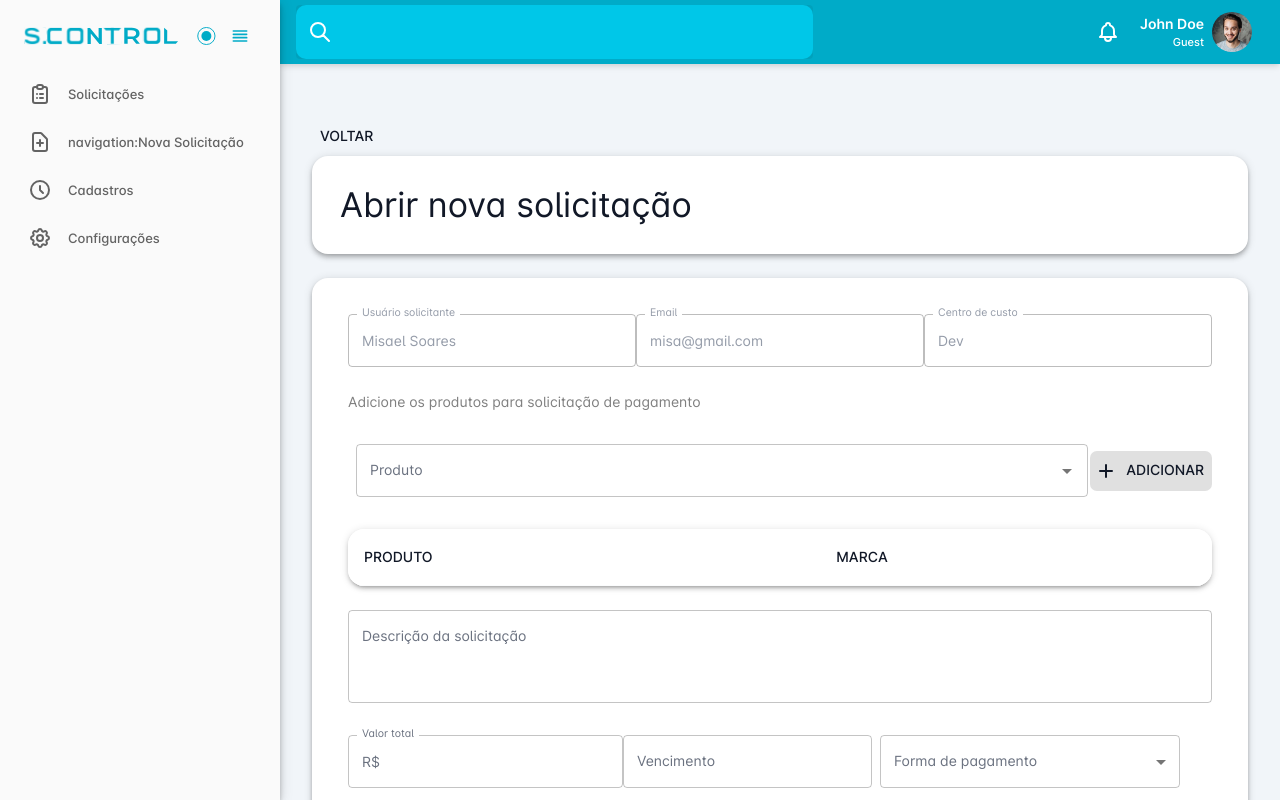
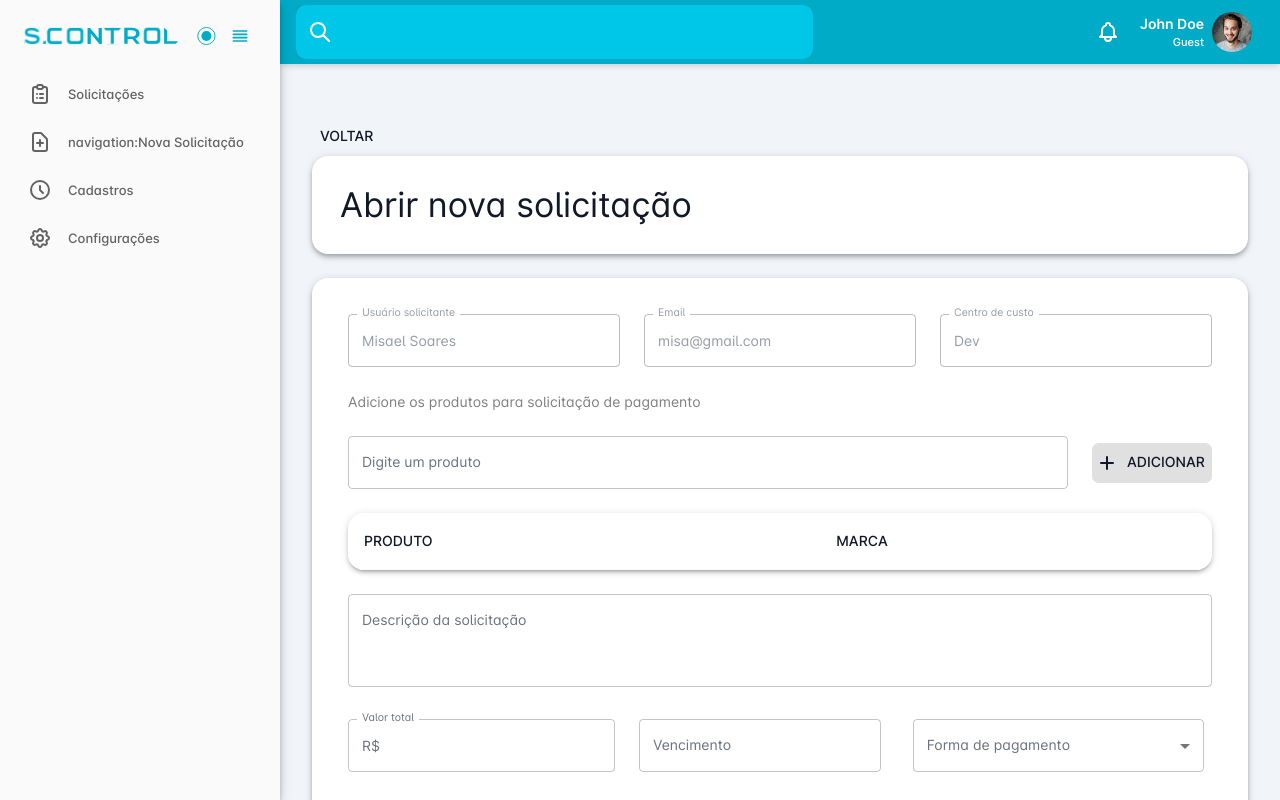
Before and after one commit to dev-growdev/stella_scontrol_web, a React (Create React App) app: page /solicitar-pagamento in a window 1280 px wide. Shown: the top 800 px of the page. Built offline with nearby package versions, Linux system fonts and the light colour scheme; what axios-mock-adapter, mobile-detect would draw is missing.

Commit message:
feature: adiciona input dinamico para add produto

```diff
--- /dev/null
+++ b/src/app/components/CreatableOptions.tsx
@@ -0,0 +1,165 @@
+import Autocomplete, { createFilterOptions } from '@mui/material/Autocomplete';
+import Button from '@mui/material/Button';
+import Dialog from '@mui/material/Dialog';
+import DialogActions from '@mui/material/DialogActions';
+import DialogContent from '@mui/material/DialogContent';
+import DialogContentText from '@mui/material/DialogContentText';
+import DialogTitle from '@mui/material/DialogTitle';
+import TextField from '@mui/material/TextField';
+import * as React from 'react';
+
+interface CreatableProps {
+  newData: (data: ProductOptionType) => void
+  selectedData: (data: ProductOptionType) => void
+  products: ProductOptionType[]
+}
+
+export interface ProductOptionType {
+  inputValue?: string;
+  product?: string;
+  brand?: string;
+}
+
+const filter = createFilterOptions<ProductOptionType>();
+
+export default function CreatableOptions({ newData, selectedData, products }: CreatableProps) {
+  const [value, setValue] = React.useState<ProductOptionType | null>(null);
+  const [open, toggleOpen] = React.useState(false);
+  const [controlCharacter, setControlCharacter] = React.useState("")
+  const [dialogValue, setDialogValue] = React.useState({
+    product: '',
+    brand: '',
+  });
+
+  const handleInputChange = (event: React.ChangeEvent<HTMLInputElement>) => {
+    setControlCharacter(event.target.value);
+  };
+
+
+
+  const handleClose = () => {
+    setDialogValue({
+      product: '',
+      brand: '',
+    });
+    toggleOpen(false);
+  };
+
+  React.useEffect(() => {
+    if (value) {
+      selectedData({ product: value.product, brand: value.brand })
+    }
+  }, [value])
+
+
+
+  const handleSubmit = (event: React.FormEvent<HTMLFormElement>) => {
+    event.preventDefault();
+    newData(dialogValue)
+    handleClose();
+  };
+
+  return (
+    <React.Fragment>
+      <Autocomplete
+        value={value}
+        onChange={(event, newValue) => {
+          if (typeof newValue === 'string') {
+            // timeout to avoid instant validation of the dialog's form.
+
+            toggleOpen(true);
+            setDialogValue({
+              product: newValue,
+              brand: '',
+            });
+
+            selectedData(dialogValue)
+          } else if (newValue && newValue.inputValue) {
+            toggleOpen(true);
+            setDialogValue({
+              product: newValue.inputValue,
+              brand: '',
+            });
+            selectedData(dialogValue)
+          } else {
+            setValue(newValue as ProductOptionType)
+          }
+        }}
+        filterOptions={(options, params) => {
+          const filtered = filter(options, params);
+
+          if (params.inputValue !== '') {
+            filtered.push({
+              inputValue: params.inputValue,
+              product: `Add "${params.inputValue}"`,
+            });
+          }
+
+          return filtered;
+        }}
+        id="free-solo-dialog-demo"
+        options={controlCharacter.length > 2 ? products : []}
+        getOptionLabel={(option) => {
+          // e.g. value selected with enter, right from the input
+          if (typeof option === 'string') {
+            return option;
+          }
+          if (option.inputValue) {
+            return option.inputValue;
+          }
+          return option.product;
+        }}
+        selectOnFocus
+        clearOnBlur
+        handleHomeEndKeys
+        renderOption={(props, option) => <li {...props}>{option.product} {option.brand ? `| ${option.brand}` : ''}</li>}
+        fullWidth
+        freeSolo
+        renderInput={(params) => <TextField {...params} label="Digite um produto" onChange={handleInputChange} />}
+      />
+      <Dialog open={open} onClose={handleClose}>
+        <form onSubmit={handleSubmit}>
+          <DialogTitle>Adicione um novo produto</DialogTitle>
+          <DialogContent>
+            <DialogContentText>
+              Deseja selecionar um produto que não existe no nosso banco de dados? Adicione aqui!
+            </DialogContentText>
+            <TextField
+              autoFocus
+              margin="dense"
+              id="name"
+              value={dialogValue.product}
+              onChange={(event) =>
+                setDialogValue({
+                  ...dialogValue,
+                  product: event.target.value,
+                })
+              }
+              label="Produto"
+              type="text"
+              variant="standard"
+            />
+            <TextField
+              margin="dense"
+              id="name"
+              value={dialogValue.brand}
+              onChange={(event) =>
+                setDialogValue({
+                  ...dialogValue,
+                  brand: event.target.value,
+                })
+              }
+              label="Marca"
+              type="text"
+              variant="standard"
+            />
+          </DialogContent>
+          <DialogActions>
+            <Button onClick={handleClose}>Cancelar</Button>
+            <Button type="submit">Adicionar</Button>
+          </DialogActions>
+        </form>
+      </Dialog>
+    </React.Fragment>
+  );
+}
--- a/src/app/main/form-request/FormRequest.tsx
+++ b/src/app/main/form-request/FormRequest.tsx
@@ -1,11 +1,11 @@
-
 import FuseSvgIcon from "@fuse/core/FuseSvgIcon";
-import { Autocomplete, Box, Button, Checkbox, FormControl, FormControlLabel, FormGroup, Input, InputLabel, MenuItem, OutlinedInput, Paper, Select, TextField, Typography, useTheme } from "@mui/material";
+import { Box, Button, Checkbox, FormControl, FormControlLabel, FormGroup, Input, InputLabel, MenuItem, OutlinedInput, Paper, Select, TextField, Typography, useTheme } from "@mui/material";
 import InputAdornment from '@mui/material/InputAdornment';
 import { SelectChangeEvent } from '@mui/material/Select';
 import { Theme } from '@mui/material/styles';
 import { DatePicker } from "@mui/x-date-pickers";
 import { useState } from "react";
+import CreatableOptions, { ProductOptionType } from "../../components/CreatableOptions";
 import CustomizedTables from '../../components/CustomizedTables';
 
 
@@ -23,8 +23,10 @@ const MenuProps = {
 const names = [
     "Boleto",
     "Cartão de crédito",
+    "Cartão corporativo",
     "Pix",
-    "Transferência bancária"
+    "Transferência bancária",
+
 ];
 
 function getStyles(name: string, personName: string[], theme: Theme) {
@@ -36,11 +38,23 @@ function getStyles(name: string, personName: string[], theme: Theme) {
     };
 }
 
+const productsArray = [
+    { product: 'café', brand: 'melita' },
+    { product: 'cafézes', brand: 'tres corações' },
+    { product: 'cane azul', brand: 'sei lá' },
+]
+
 
 export default function FormRequest() {
     const theme = useTheme();
     const [formaDePagamento, setFormaDePagamento] = useState<string[]>([]);
     const [selectedDate, setSelectedDate] = useState<Date | null>(null);
+    const [valueProducts, setValueProducts] = useState<{ product: string, brand: string } | null>(null)
+    const [inputValueProducts, setInputValueProducts] = useState("")
+    const [hasProof, setHasProof] = useState<boolean>(false)
+    const [isRatiable, setIsRatiable] = useState<boolean>(false);
+    const [tableData, setTableData] = useState([])
+
 
     const currentDate = new Date();
     const minDate = new Date();
@@ -61,25 +75,26 @@ export default function FormRequest() {
         console.log(files);
     };
 
-    const [valueProducts, setValueProducts] = useState("")
-    const [inputValueProducts, setInputValueProducts] = useState("")
-    const productsArray = ["Folha de oficio", "Caneta bic", "Mouse", "Teclado", "Mousepad", "Headset", "Café"]
-
-    const [tableData, setTableData] = useState([])
-
-
-
     function handleAdd() {
-        if (valueProducts.trim() !== "") {
-            const newProduct = { produto: valueProducts, marca: "Marca" };
+        if (valueProducts) {
+            console.log('handle add', valueProducts)
+            const newProduct = { produto: valueProducts.product, marca: valueProducts.brand };
             setTableData([...tableData, newProduct]);
-            setValueProducts(""); // Limpa o campo após adicionar
+            setValueProducts(null); // Limpa o campo após adicionar
         }
     }
 
-    const [hasProof, setHasProof] = useState<boolean | null>(null)
-    const [isRatiable, setIsRatiable] = useState<boolean | null>(null);
+    function testeCreatable(data: ProductOptionType) {
+        const newProduct = { produto: data.product, marca: data.brand };
+        setTableData([...tableData, newProduct]);
+        setValueProducts(null);
 
+    }
+    function getDataFromCreatable(data: ProductOptionType) {
+
+        setValueProducts({ product: data.product, brand: data.brand })
+
+    }
 
 
 
@@ -94,7 +109,7 @@ export default function FormRequest() {
                 </Paper>
 
                 <Paper elevation={4} className="mt-24 p-36 flex flex-col gap-24">
-                    <div className="flex">
+                    <div className="flex gap-24">
                         <TextField fullWidth disabled label="Usuário solicitante" value='Misael Soares' />
                         <TextField fullWidth disabled label="Email" value='misa@gmail.com' />
                         <TextField fullWidth disabled label="Centro de custo" value='Dev' />
@@ -103,24 +118,10 @@ export default function FormRequest() {
                     <Typography color='GrayText'>Adicione os produtos para solicitação de pagamento</Typography>
 
 
-                    <div className="flex items-center">
-                        {/* <TextField id="products" label="Produto" inputProps={{ sx: { color: 'grey' } }} defaultValue="Buscar Produto" fullWidth InputProps={{ startAdornment: (<FuseSvgIcon>heroicons-outline:search</FuseSvgIcon>) }} /> */}
+                    <div className="flex items-center gap-24">
 
-                        <Autocomplete
-                            sx={{ width: "100%", marginRight: '10px' }}
-                            value={valueProducts}
-                            // eslint-disable-next-line @typescript-eslint/no-explicit-any
-                            onChange={(_event: any, newValue: string | null) => {
-                                setValueProducts(newValue);
-                            }}
-                            inputValue={inputValueProducts}
-                            onInputChange={(_event, newInputValue) => {
-                                setInputValueProducts(newInputValue);
-                            }}
-                            id="controllable-states-demo"
-                            options={inputValueProducts === "" ? [""] : productsArray.map((f) => f)}
-                            renderInput={(params) => <TextField sx={{ margin: 1 }} {...params} name="factory" label="Produto" />}
-                        />
+
+                        <CreatableOptions selectedData={getDataFromCreatable} newData={testeCreatable} products={productsArray} />
 
                         <Button onClick={handleAdd} sx={{ borderRadius: '7px' }} variant="contained" startIcon={<FuseSvgIcon>heroicons-outline:plus</FuseSvgIcon>}>
                             ADICIONAR
@@ -130,7 +131,7 @@ export default function FormRequest() {
 
                     <TextField multiline rows={4} label="Descrição da solicitação" />
 
-                    <div className="flex items-center">
+                    <div className="flex items-center gap-24">
                         <TextField type="number" label="Valor total" InputProps={{ startAdornment: <InputAdornment position="start">R$</InputAdornment> }} />
                         <DatePicker label="Vencimento" minDate={minDate} onChange={(d) => setSelectedDate(d)} />
 
@@ -160,12 +161,14 @@ export default function FormRequest() {
 
                     </div>
                     {formaDePagamento[0] === "Pix" && <TextField label="Informe a chave pix" />}
-                    {formaDePagamento[0] === "Transferência bancária" && <div>
+                    {formaDePagamento[0] === "Transferência bancária" && <div className="flex justify-around gap-24">
                         <TextField label="Banco" />
                         <TextField label="Numero da conta" />
                         <TextField label="Dígito" />
                         <TextField label="Agência" />
                     </div>}
+                    {formaDePagamento.some(option => option.includes("Cartão")) && <TextField label="selecionar ao portador" />}
+
 
                     <div className="flex items-center">
                         <Typography className="mr-10" color='GrayText'>Possui comprovante</Typography>
```
